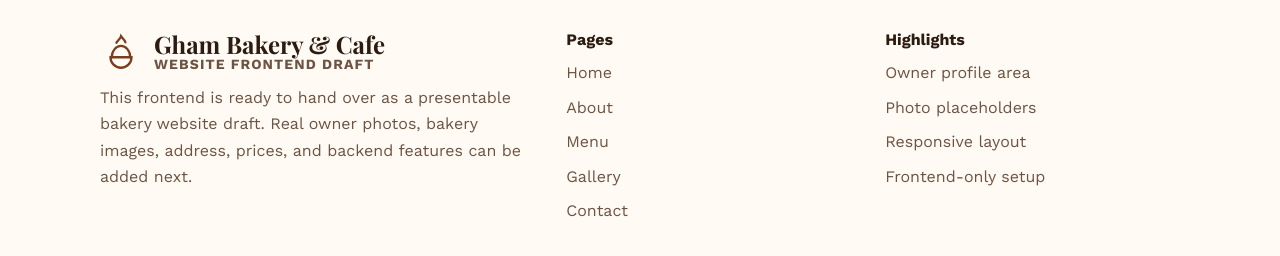
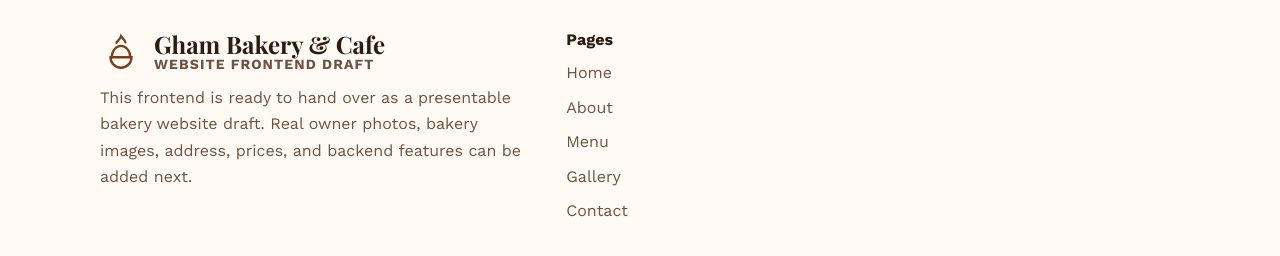
Before and after one commit to i-m-aadi/bakkkk, a plain HTML site: page index.html in a window 1280 px wide. Shown: the part 1243-1499 px from the top of the page. Drawn offline with nearby package versions, Linux system fonts and the light colour scheme.

Commit message:
Update index.html

```diff
--- a/index.html
+++ b/index.html
@@ -368,15 +368,6 @@
           <a href="#contact">Contact</a>
         </nav>
       </div>
-      <div>
-        <h3 class="footer-heading">Highlights</h3>
-        <div class="footer-links">
-          <span>Owner profile area</span>
-          <span>Photo placeholders</span>
-          <span>Responsive layout</span>
-          <span>Frontend-only setup</span>
-        </div>
-      </div>
     </div>
   </footer>
 
```
